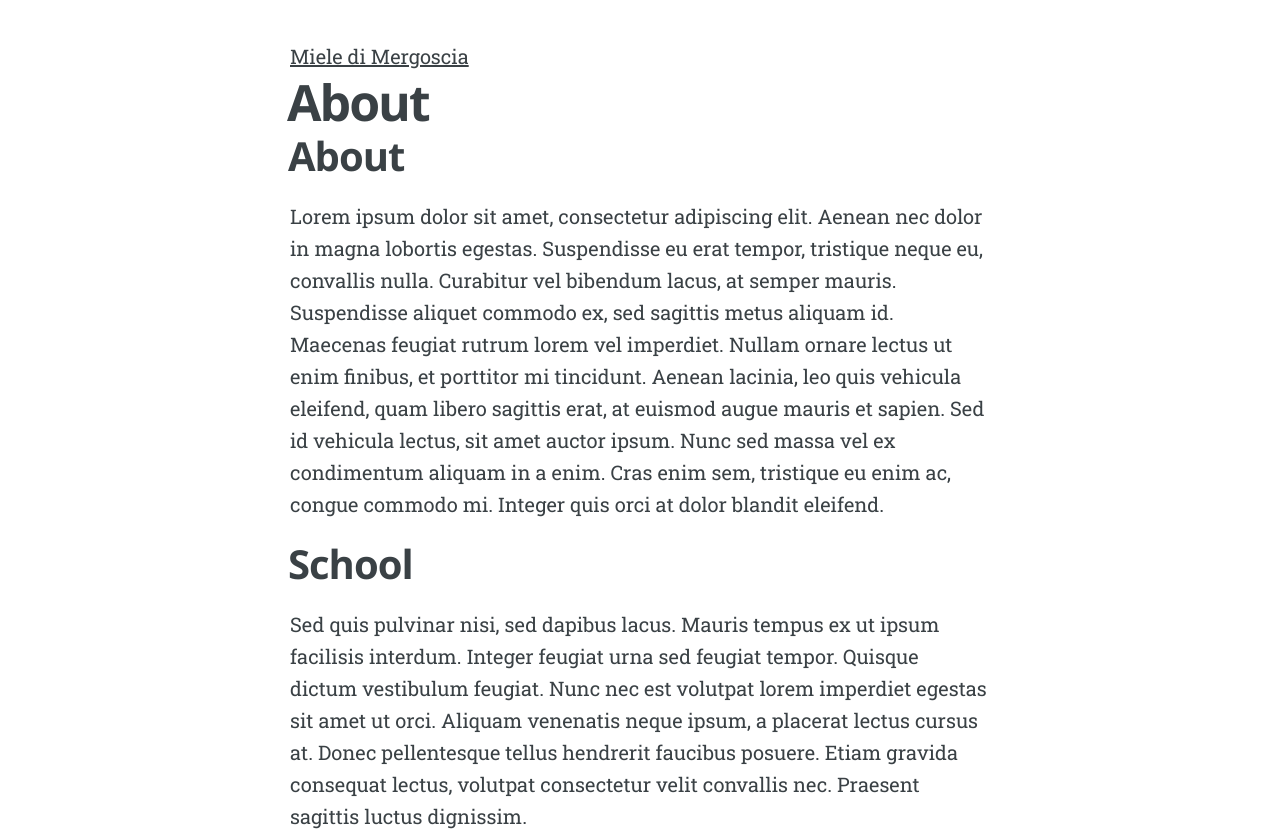
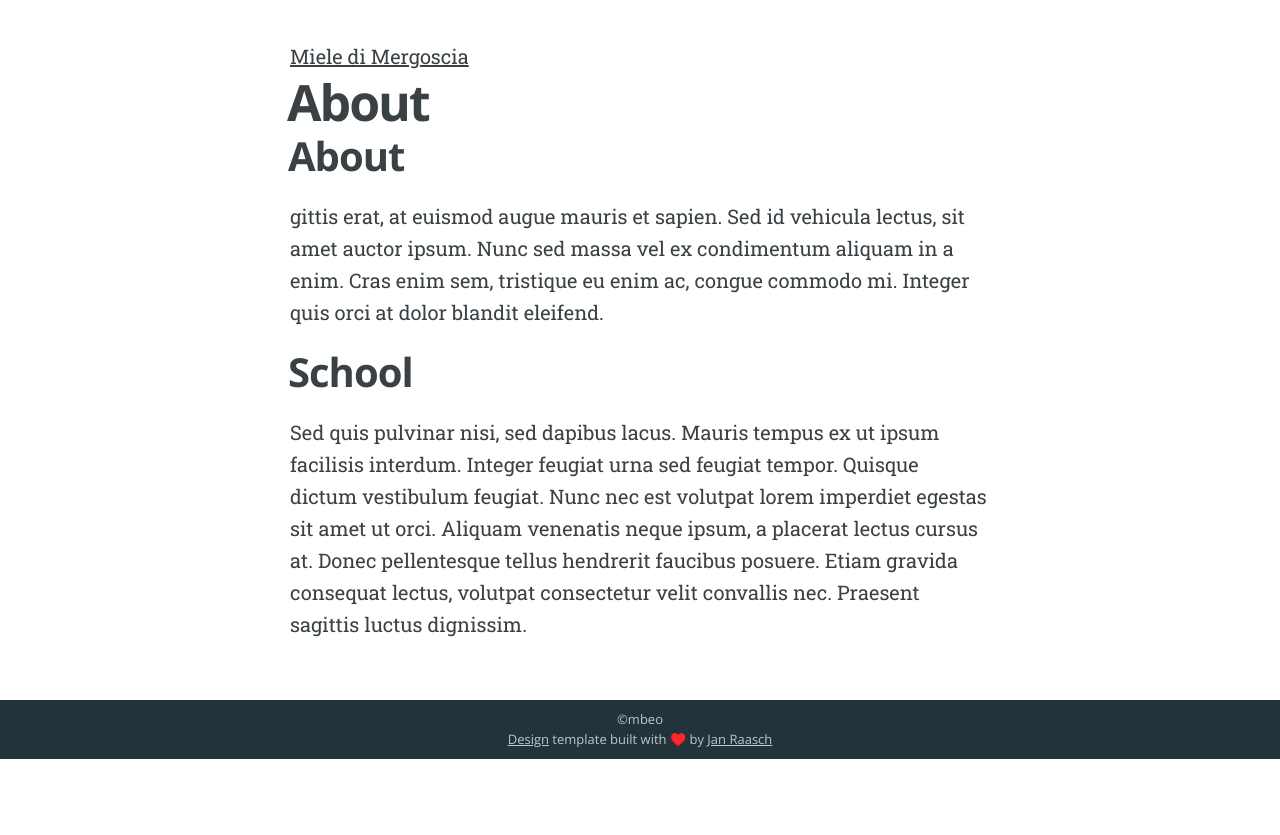
Before and after one commit to mbeo/mbeo.github.io, a plain HTML site: page page/about/index.html in a window 1280 px wide. Shown: the top 835 px of the page. After the commit the page ends 800 px from the top, so only its background shows below. Drawn offline with nearby package versions, Linux system fonts and the light colour scheme; files that its build step writes are made by us from their sources; files whose address does not match are found by name.

Commit message:
rebuilding site Lun 10 Ago 2020 14:15:11 CEST

```diff
--- a/page/about/index.html
+++ b/page/about/index.html
@@ -37,7 +37,7 @@
 <meta itemprop="description" content="Things about me.">
 <meta itemprop="datePublished" content="2015-04-03T02:13:50&#43;00:00" />
 <meta itemprop="dateModified" content="2015-04-03T02:13:50&#43;00:00" />
-<meta itemprop="wordCount" content="172">
+<meta itemprop="wordCount" content="108">
 <meta itemprop="image" content="mbeo.github.io/images/cover-image.jpg"/>
 
 
@@ -56,7 +56,7 @@
         <h1 class="post-title">About</h1>
         <section class="post-content">
             <h2 id="about">About</h2>
-<p>Lorem ipsum dolor sit amet, consectetur adipiscing elit. Aenean nec dolor in magna lobortis egestas. Suspendisse eu erat tempor, tristique neque eu, convallis nulla. Curabitur vel bibendum lacus, at semper mauris. Suspendisse aliquet commodo ex, sed sagittis metus aliquam id. Maecenas feugiat rutrum lorem vel imperdiet. Nullam ornare lectus ut enim finibus, et porttitor mi tincidunt. Aenean lacinia, leo quis vehicula eleifend, quam libero sagittis erat, at euismod augue mauris et sapien. Sed id vehicula lectus, sit amet auctor ipsum. Nunc sed massa vel ex condimentum aliquam in a enim. Cras enim sem, tristique eu enim ac, congue commodo mi. Integer quis orci at dolor blandit eleifend.</p>
+<p>gittis erat, at euismod augue mauris et sapien. Sed id vehicula lectus, sit amet auctor ipsum. Nunc sed massa vel ex condimentum aliquam in a enim. Cras enim sem, tristique eu enim ac, congue commodo mi. Integer quis orci at dolor blandit eleifend.</p>
 <h2 id="school">School</h2>
 <p>Sed quis pulvinar nisi, sed dapibus lacus. Mauris tempus ex ut ipsum facilisis interdum. Integer feugiat urna sed feugiat tempor. Quisque dictum vestibulum feugiat. Nunc nec est volutpat lorem imperdiet egestas sit amet ut orci. Aliquam venenatis neque ipsum, a placerat lectus cursus at. Donec pellentesque tellus hendrerit faucibus posuere. Etiam gravida consequat lectus, volutpat consectetur velit convallis nec. Praesent sagittis luctus dignissim.</p>
 
```
